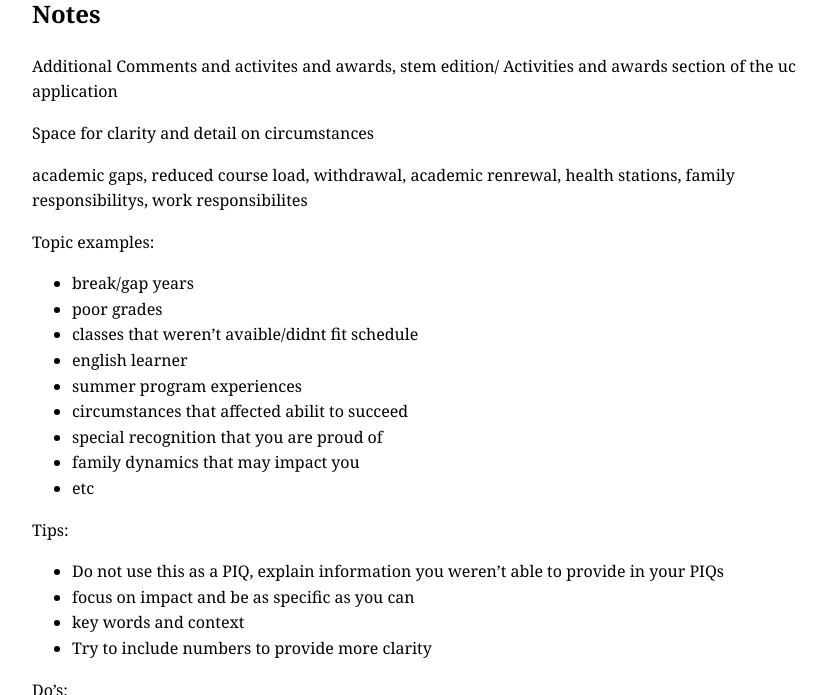
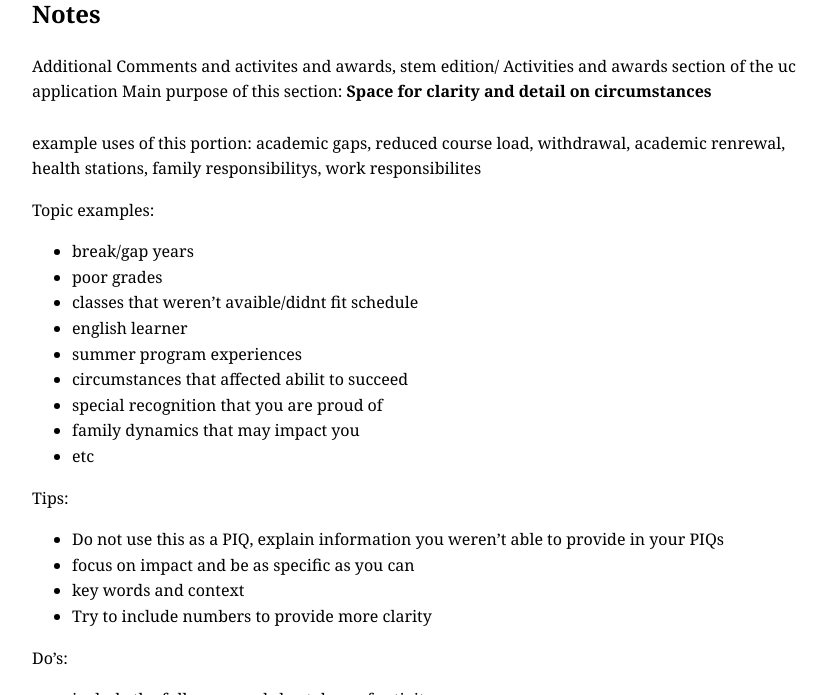
Before and after one commit to CaptainSapphire/PH-s-Blog, a Jekyll site: the page built from _posts/2025-09-19-cctcs-wip.md, in a window 1280 px wide and 900 px high, scrolled down 818 px, cut to the strip 205-900 px from the top of the window. Shown: the whole strip, without its empty margins (208-1034 px from the left). Built offline with Jekyll 4.4.1, drawn with Linux system fonts in a browser that asks for light colours; our own code applies the rules of GitHub Pages for plain Markdown files.

Commit message:
Update 2025-09-19-cctcs-wip.md

```diff
--- a/_posts/2025-09-19-cctcs-wip.md
+++ b/_posts/2025-09-19-cctcs-wip.md
@@ -6,10 +6,8 @@ I am a Moorpark College student majoring in data science, aiming to transfer to
 ## Notes
 Additional Comments and activites and awards, stem edition/
 Activities and awards section of the uc application
-
-Space for clarity and detail on circumstances
-
-academic gaps, reduced course load, withdrawal, academic renrewal, health stations, family responsibilitys, work responsibilites
+Main purpose of this section: **Space for clarity and detail on circumstances** <br><br>
+example uses of this portion: academic gaps, reduced course load, withdrawal, academic renrewal, health stations, family responsibilitys, work responsibilites
 
 Topic examples:
 - break/gap years
```
